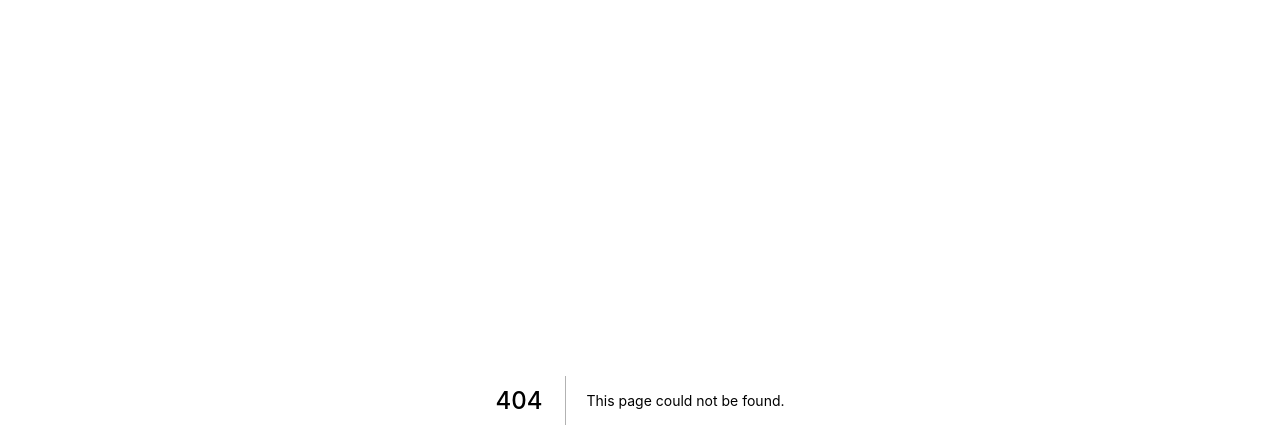
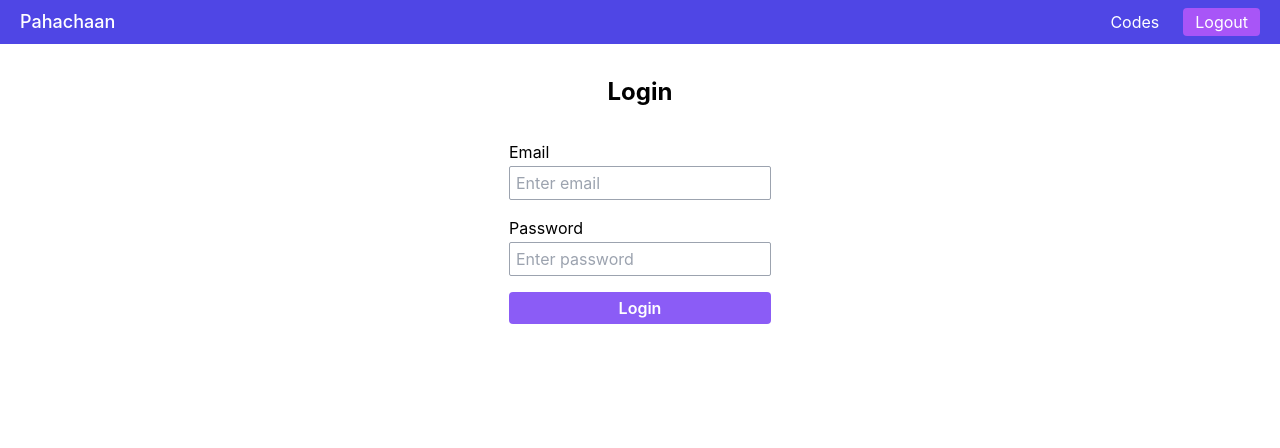
Before and after one commit to takshch/pahachaan, a Next.js app in the folder frontend/: page /login in a window 1280 px wide. Before the commit this address had no page. Shown: the top 448 px of the page. Built offline with nearby package versions, Linux system fonts and the light colour scheme.

Commit message:
Adds Login page and Input component

```diff
--- /dev/null
+++ b/frontend/components/UI/Input.tsx
@@ -0,0 +1,40 @@
+import React from 'react';
+
+interface InputProps {
+  type: string;
+  value: any;
+  placeholder?: string;
+  isDisabled?: boolean;
+  onInput?: (value: string) => void;
+  id?: string;
+}
+
+function Input({
+  type,
+  value,
+  placeholder,
+  isDisabled,
+  onInput,
+  id,
+}: InputProps) {
+  const handleInput = (event: React.ChangeEvent<HTMLInputElement>) => {
+    if (onInput === undefined) return;
+    const { target } = event;
+    const { value } = target;
+    onInput(value);
+  };
+
+  return (
+    <input
+      className="border border-gray-400 rounded-sm text-black px-1.5 py-1"
+      type={type}
+      placeholder={placeholder}
+      value={value}
+      disabled={isDisabled}
+      onInput={handleInput}
+      id={id}
+    />
+  );
+}
+
+export default Input;
--- /dev/null
+++ b/frontend/pages/login.tsx
@@ -0,0 +1,60 @@
+import type { NextPage } from 'next';
+import Head from 'next/head';
+import { useState } from 'react';
+import Navbar from '../components/Navbar';
+import Input from '../components/UI/Input';
+
+const Login: NextPage = () => {
+  const [email, setEmail] = useState<string>('');
+  const [password, setPassword] = useState<string>('');
+
+  const submit = () => {
+    console.log({ email, password });
+  };
+
+  return (
+    <>
+      <Head>
+        <title>Login</title>
+      </Head>
+      <Navbar />
+      <div className="w-full my-2 mt-8">
+        <div className="container mx-auto flex justify-center">
+          <div className="inline-flex flex-col gap-4">
+            <div className="text-2xl font-bold text-center mb-4">Login</div>
+            <div className="flex flex-col gap-0.5">
+              <label htmlFor="email">Email</label>
+              <Input
+                type="email"
+                placeholder="Enter email"
+                value={email}
+                onInput={setEmail}
+                id="email"
+              />
+            </div>
+            <div className="flex flex-col gap-0.5">
+              <label htmlFor="password">Password</label>
+              <Input
+                type="password"
+                placeholder="Enter password"
+                value={password}
+                onInput={setPassword}
+                id="password"
+              />
+            </div>
+            <div className="flex">
+              <button
+                className="w-full px-2 py-1 bg-violet-500 text-white font-semibold rounded"
+                onClick={submit}
+              >
+                Login
+              </button>
+            </div>
+          </div>
+        </div>
+      </div>
+    </>
+  );
+};
+
+export default Login;
```
